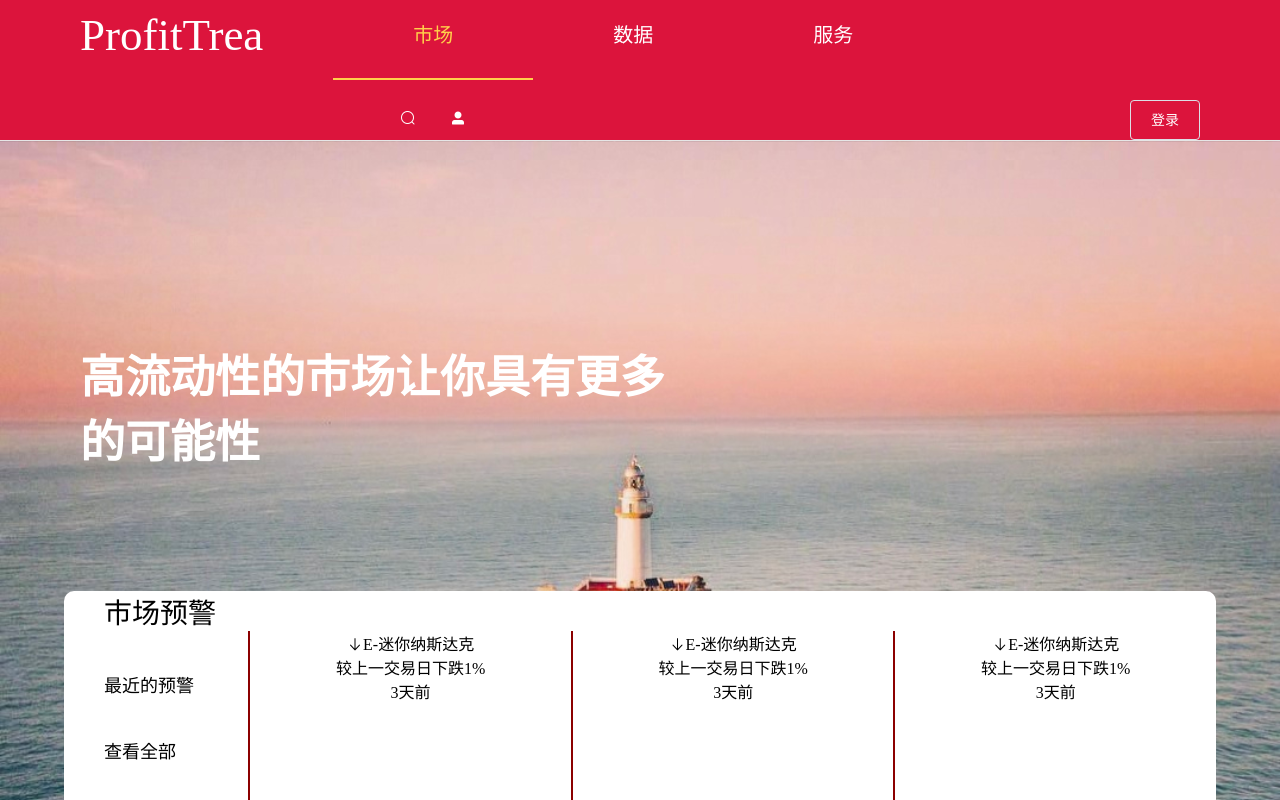
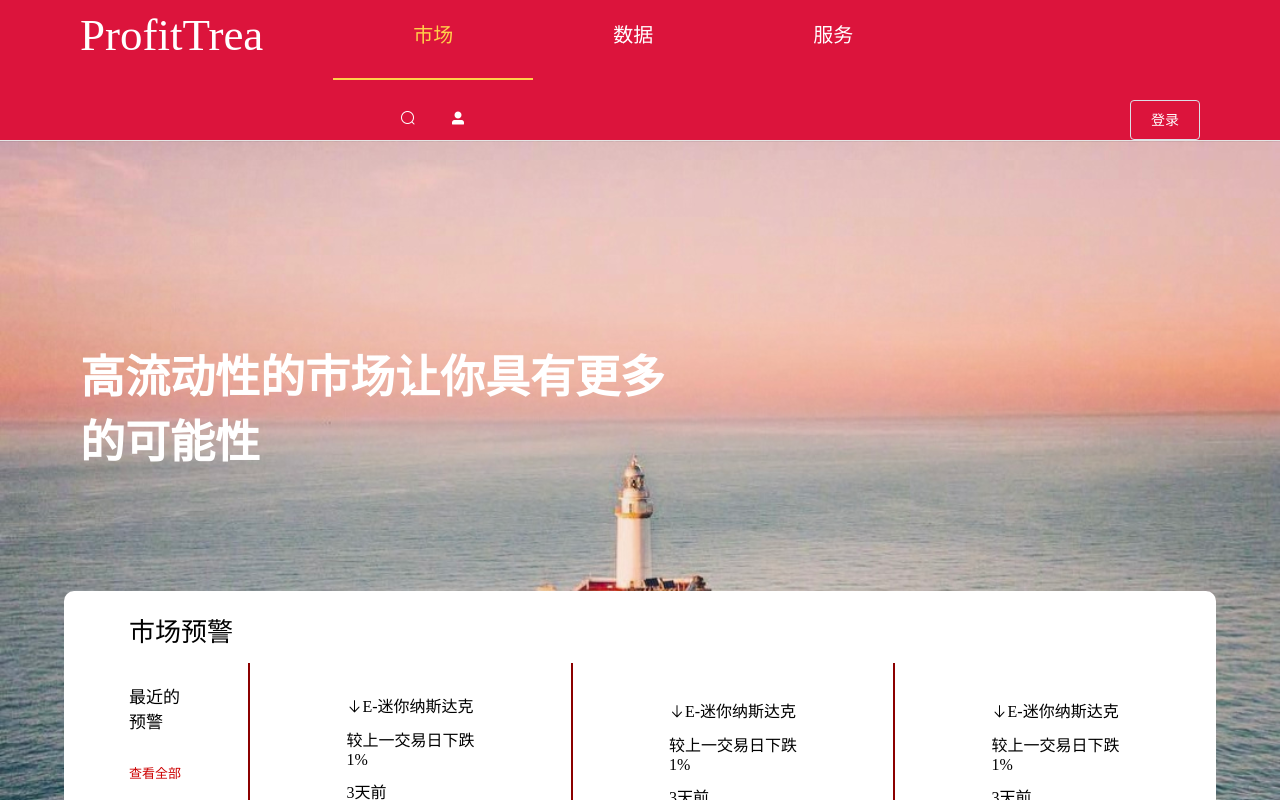
Before and after one commit to 1284496419/ProfitTrea-Font, a Vue app: page /#/market in a window 1280 px wide. Shown: the top 800 px of the page. Built offline with nearby package versions, Linux system fonts and the light colour scheme; the HTML template or start-up script is replaced by a standard one.

Commit message:
fix:修改market页布局和部分样式

```diff
--- a/src/components/market/Explore.vue
+++ b/src/components/market/Explore.vue
@@ -24,7 +24,7 @@
   height: 830px;
   width: 90%;
   background-color: rgba(205,51,51,80%);
-  margin: auto;
+  margin: 80px auto;
   border-radius: 10px;
 }
 .explore > span{
--- a/src/components/market/Warning.vue
+++ b/src/components/market/Warning.vue
@@ -3,26 +3,32 @@
     <span id="w-title">市场预警</span>
     <div>
       <div class="w-main1">
-        <span>最近的预警</span>
-        <span>查看全部</span>
+        <span id="nearest">最近的预警</span>
+        <span id="show-all">查看全部</span>
       </div>
       <div class="w-main2">
-        <i class="el-icon-bottom"></i>
-        <span>E-迷你纳斯达克</span>
-        <p>较上一交易日下跌1%</p>
-        <span>3天前</span>
+        <div class="warning-content">
+          <i class="el-icon-bottom change"></i>
+          <span>E-迷你纳斯达克</span>
+          <p class="change">较上一交易日下跌1%</p>
+          <span class="change">3天前</span>
+        </div>
       </div>
       <div class="w-main2">
-        <i class="el-icon-bottom"></i>
-        <span>E-迷你纳斯达克</span>
-        <p>较上一交易日下跌1%</p>
-        <span>3天前</span>
+        <div class="warning-content">
+          <i class="el-icon-bottom change"></i>
+          <span class="change">E-迷你纳斯达克</span>
+          <p class="change">较上一交易日下跌1%</p>
+          <span class="change">3天前</span>
+        </div>
       </div>
       <div class="w-main2">
-        <i class="el-icon-bottom"></i>
-        <span>E-迷你纳斯达克</span>
-        <p>较上一交易日下跌1%</p>
-        <span>3天前</span>
+        <div class="warning-content">
+          <i class="el-icon-bottom change"></i>
+          <span class="change">E-迷你纳斯达克</span>
+          <p class="change">较上一交易日下跌1%</p>
+          <span class="change">3天前</span>
+        </div>
       </div>
     </div>
   </div>
@@ -41,20 +47,30 @@
 }
 #w-title{
   display: inline-block;
-  margin-left: 40px;
+  margin: 20px 0 15px 65px;
+  font-size: 26px;
 }
-#w-title{
-  font-size: 28px;
+#nearest{
+  display: block;
+  margin-left: 65px;
+  font-size: 17px;
+  width: 60px;
+}
+#show-all{
+  margin: 30px 0 0 65px;
+  font-size: 13px;
+  display: block;
+  color: #CD0000;
 }
 .w-main1{
   float: left;
   width: 16%;
-  height: 200px;
+  height: 150px;
 }
 .w-main1 span{
   display: inline-block;
   margin-left: 40px;
-  margin-top: 40px;
+  margin-top: 20px;
   font-size: 18px;
 }
 .w-main2{
@@ -63,6 +79,16 @@
   text-align: center;
   float: left;
   width: 28%;
-  height: 200px;
+  height: 150px;
+}
+.warning-content{
+  padding-top: 25px;
+  width: 40%;
+  margin: auto;
+  text-align: left;
+}
+.change{
+  display: inline-block;
+  margin-top: 10px;
 }
 </style>
--- a/src/views/market.vue
+++ b/src/views/market.vue
@@ -29,7 +29,7 @@ export default {
 <style>
 .m-main{
   width: 100%;
-  height: 1600px;
+  height: 1650px;
   background-size: 100% auto;
   background-image: url(../../static/images/profittrea.jpg);
   margin-bottom: 100px;
```
